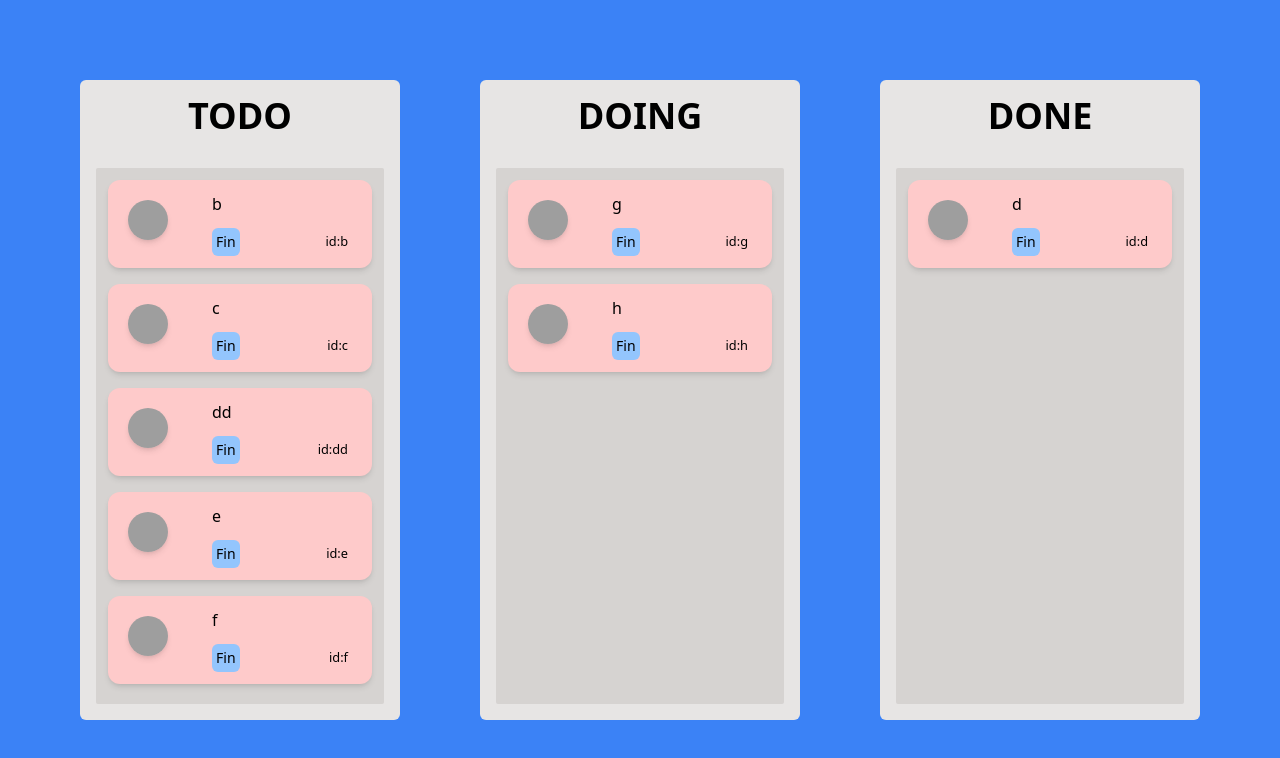
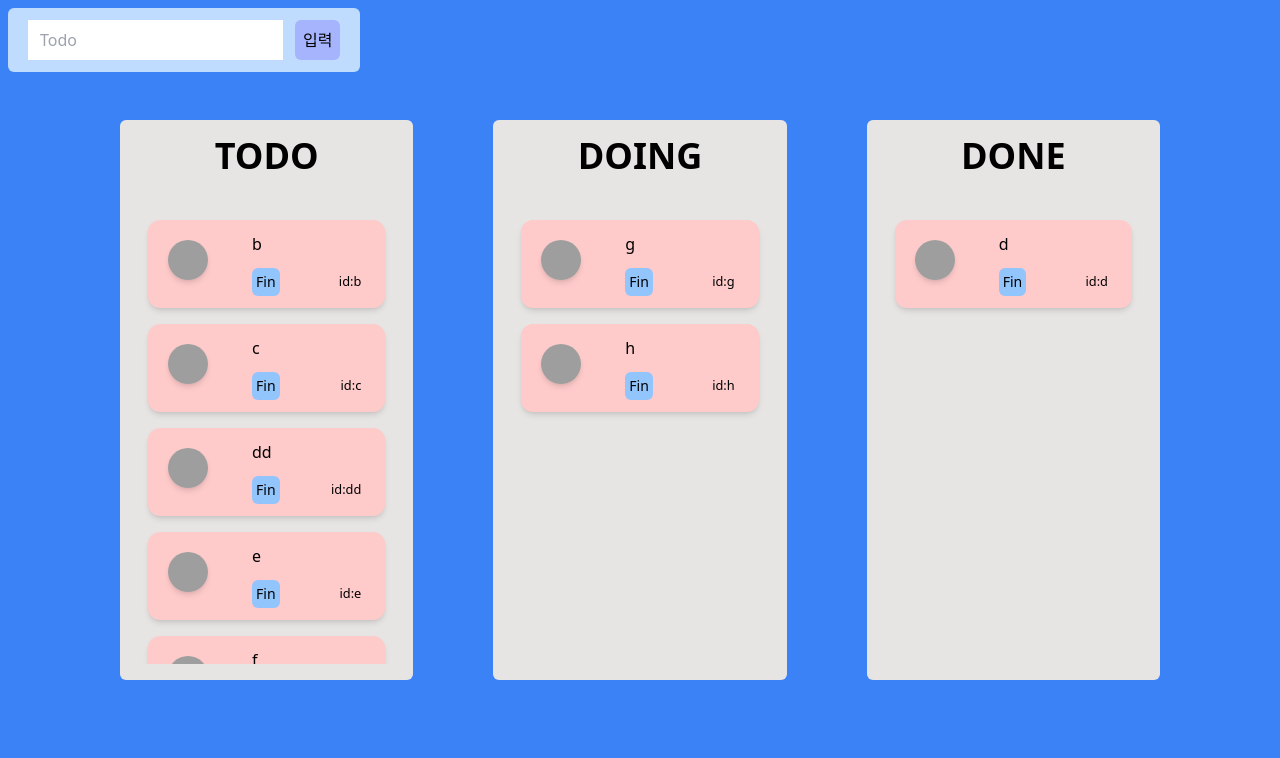
Before and after one commit to pakjonghun/recoilPr, a React (Create React App) app: page / in a window 1280 px wide. Shown: the top 758 px of the page. Built offline with nearby package versions, Linux system fonts and the light colour scheme; grey boxes are pictures that could not be loaded.

Commit message:
Add:form 추가

```diff
--- a/package.json
+++ b/package.json
@@ -17,6 +17,7 @@
     "react": "^17.0.2",
     "react-beautiful-dnd": "^13.1.0",
     "react-dom": "^17.0.2",
+    "react-hook-form": "^7.22.5",
     "react-scripts": "5.0.0",
     "recoil": "^0.5.2",
     "typescript": "^4.5.4",
--- a/src/App.tsx
+++ b/src/App.tsx
@@ -4,6 +4,7 @@ import { useRecoilState } from "recoil";
 import { todoState } from "./atoms";
 import Board from "./components/Board";
 import _ from "lodash";
+import Form from "./components/Form";
 
 function App() {
   const [list, setList] = useRecoilState(todoState);
@@ -25,7 +26,8 @@ function App() {
   );
 
   return (
-    <div className="flex  p-10 bg-blue-500 w-screen h-screen">
+    <div className="relative flex p-20 bg-blue-500 w-screen h-screen">
+      <Form />
       <DragDropContext onDragEnd={onDragEnd}>
         {Object.keys(list).map((key) => (
           <Board key={key} list={list[key]} title={key} />
--- a/src/components/Board.tsx
+++ b/src/components/Board.tsx
@@ -13,18 +13,24 @@ const Board: FC<BoardProps> = ({ list, title }) => {
     <div className=" flex flex-col items-center w-full m-10 p-4 bg-stone-200 rounded-md  ">
       <h1 className=" mb-8 text-4xl font-bold">{title.toUpperCase()}</h1>
       <Droppable droppableId={title}>
-        {(provider) => (
+        {(provider, snapshot) => {
+          return (
             <ul
               {...provider.droppableProps}
               ref={provider.innerRef}
-            className="flex flex-col items-center flex-grow w-full max-w-xs p-3 bg-stone-300 overflow-y-scroll rounded-sm"
+              className={`flex flex-col items-center flex-grow w-full max-w-xs p-3 ${
+                snapshot.isDraggingOver
+                  ? "bg-stone-300 shadow-md"
+                  : "bg-stone-200"
+              }  overflow-y-scroll rounded-sm transition-all delay-200 ease-in`}
             >
               {list.map((item, index) => (
                 <Card key={item.id} index={index} list={item} />
               ))}
               {provider.placeholder}
             </ul>
-        )}
+          );
+        }}
       </Droppable>
     </div>
   );
--- a/src/components/Card.tsx
+++ b/src/components/Card.tsx
@@ -12,12 +12,15 @@ type CardProps = {
 const Card: FC<CardProps> = ({ list, index }) => {
   return (
     <Draggable index={index} draggableId={list.id}>
-      {(provider) => (
+      {(provider, snapshot) => {
+        return (
           <li
             ref={provider.innerRef}
             {...provider.dragHandleProps}
             {...provider.draggableProps}
-          className="flex cursor-pointer bg-red-200 w-full rounded-xl shadow-md mb-4"
+            className={`flex w-full mb-4 ${
+              snapshot.isDragging ? "bg-red-400 shadow-md" : "bg-red-200"
+            } rounded-xl shadow-md  cursor-pointer select-none transition-all duration-200 ease-in`}
           >
             <img
               className="m-5 mr-8 w-10 h-10 rounded-full shadow-md"
@@ -34,7 +37,8 @@ const Card: FC<CardProps> = ({ list, index }) => {
               </div>
             </div>
           </li>
-      )}
+        );
+      }}
     </Draggable>
   );
 };
--- /dev/null
+++ b/src/components/Form.tsx
@@ -0,0 +1,51 @@
+import _ from "lodash";
+import React from "react";
+import { useForm } from "react-hook-form";
+import { useSetRecoilState } from "recoil";
+import { makeTodo, todoState } from "../atoms";
+
+type TypeTodo = { todo: string };
+
+const Form = () => {
+  const {
+    handleSubmit,
+    register,
+    formState: { errors, isValid },
+  } = useForm<TypeTodo>({ mode: "onChange" });
+  const setValue = useSetRecoilState(todoState);
+
+  const onSubmit = handleSubmit((data) => {
+    setValue((pre) => {
+      const todo = _.cloneDeep(pre["todo"]);
+      todo.unshift(makeTodo(data.todo));
+      return { ...pre, todo };
+    });
+  });
+
+  return (
+    <form
+      className="absolute top-2 left-2 px-5 py-3 bg-blue-200 rounded-md"
+      onSubmit={onSubmit}
+    >
+      {errors?.todo?.message && (
+        <p className="text-red-600">{errors.todo.message}</p>
+      )}
+      <input
+        className="px-3 py-2 mr-3"
+        {...register("todo", {
+          required: { value: true, message: "insert plz" },
+        })}
+        type="text"
+        placeholder="Todo"
+      />
+
+      <input
+        className="p-2 bg-indigo-300  rounded-md"
+        type="submit"
+        value="입력"
+      />
+    </form>
+  );
+};
+
+export default Form;
--- a/src/styles/style.css
+++ b/src/styles/style.css
@@ -466,6 +466,46 @@ Ensure the default browser behavior of the `hidden` attribute.
   --tw-backdrop-sepia:  ;
 }
 
+.fixed {
+  position: fixed;
+}
+
+.absolute {
+  position: absolute;
+}
+
+.relative {
+  position: relative;
+}
+
+.top-0 {
+  top: 0px;
+}
+
+.right-0 {
+  right: 0px;
+}
+
+.top-1 {
+  top: 0.25rem;
+}
+
+.top-2 {
+  top: 0.5rem;
+}
+
+.right-1 {
+  right: 0.25rem;
+}
+
+.left-1 {
+  left: 0.25rem;
+}
+
+.left-2 {
+  left: 0.5rem;
+}
+
 .m-10 {
   margin: 2.5rem;
 }
@@ -492,6 +532,10 @@ Ensure the default browser behavior of the `hidden` attribute.
 
 .mr-3 {
   margin-right: 0.75rem;
+}
+
+.mt-10 {
+  margin-top: 2.5rem;
 }
 
 .flex {
@@ -564,6 +608,12 @@ Ensure the default browser behavior of the `hidden` attribute.
   cursor: pointer;
 }
 
+.select-none {
+  -webkit-user-select: none;
+      -ms-user-select: none;
+          user-select: none;
+}
+
 .flex-col {
   flex-direction: column;
 }
@@ -630,6 +680,21 @@ Ensure the default browser behavior of the `hidden` attribute.
   background-color: rgb(214 211 209 / var(--tw-bg-opacity));
 }
 
+.bg-red-400 {
+  --tw-bg-opacity: 1;
+  background-color: rgb(248 113 113 / var(--tw-bg-opacity));
+}
+
+.bg-blue-200 {
+  --tw-bg-opacity: 1;
+  background-color: rgb(191 219 254 / var(--tw-bg-opacity));
+}
+
+.bg-indigo-300 {
+  --tw-bg-opacity: 1;
+  background-color: rgb(165 180 252 / var(--tw-bg-opacity));
+}
+
 .p-10 {
   padding: 2.5rem;
 }
@@ -650,9 +715,32 @@ Ensure the default browser behavior of the `hidden` attribute.
   padding: 1rem;
 }
 
+.p-2 {
+  padding: 0.5rem;
+}
+
+.p-20 {
+  padding: 5rem;
+}
+
 .px-3 {
   padding-left: 0.75rem;
   padding-right: 0.75rem;
+}
+
+.px-5 {
+  padding-left: 1.25rem;
+  padding-right: 1.25rem;
+}
+
+.py-3 {
+  padding-top: 0.75rem;
+  padding-bottom: 0.75rem;
+}
+
+.py-2 {
+  padding-top: 0.5rem;
+  padding-bottom: 0.5rem;
 }
 
 .pr-3 {
@@ -681,8 +769,31 @@ Ensure the default browser behavior of the `hidden` attribute.
   font-weight: 700;
 }
 
+.text-red-600 {
+  --tw-text-opacity: 1;
+  color: rgb(220 38 38 / var(--tw-text-opacity));
+}
+
 .shadow-md {
   --tw-shadow: 0 4px 6px -1px rgb(0 0 0 / 0.1), 0 2px 4px -2px rgb(0 0 0 / 0.1);
   --tw-shadow-colored: 0 4px 6px -1px var(--tw-shadow-color), 0 2px 4px -2px var(--tw-shadow-color);
   box-shadow: var(--tw-ring-offset-shadow, 0 0 #0000), var(--tw-ring-shadow, 0 0 #0000), var(--tw-shadow);
 }
+
+.transition-all {
+  transition-property: all;
+  transition-timing-function: cubic-bezier(0.4, 0, 0.2, 1);
+  transition-duration: 150ms;
+}
+
+.delay-200 {
+  transition-delay: 200ms;
+}
+
+.duration-200 {
+  transition-duration: 200ms;
+}
+
+.ease-in {
+  transition-timing-function: cubic-bezier(0.4, 0, 1, 1);
+}
```
Also changed, not shown: 1 other file (tests, documents, lock files or other folders). Lines whose indentation alone changed are shown as unchanged.
